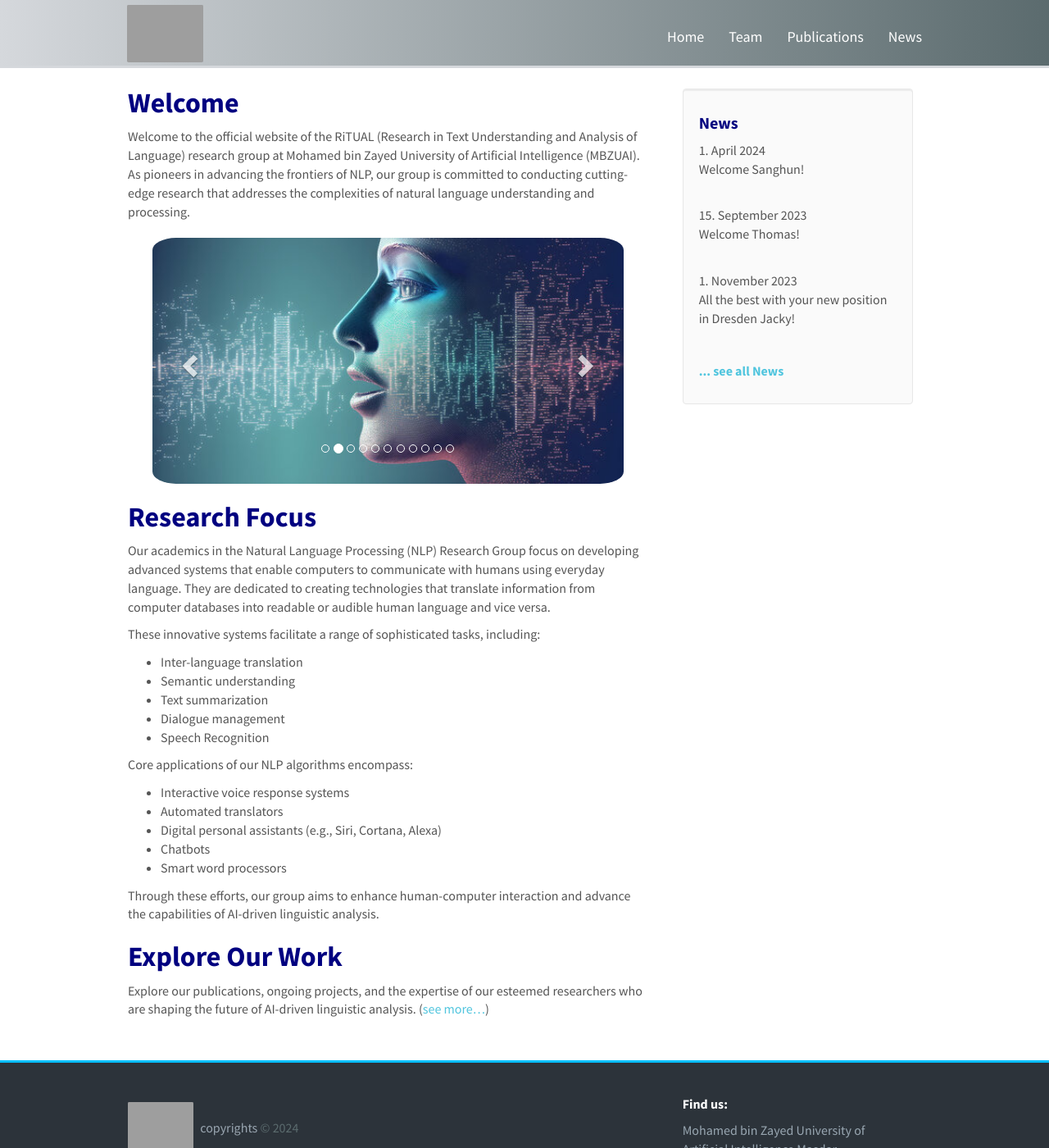
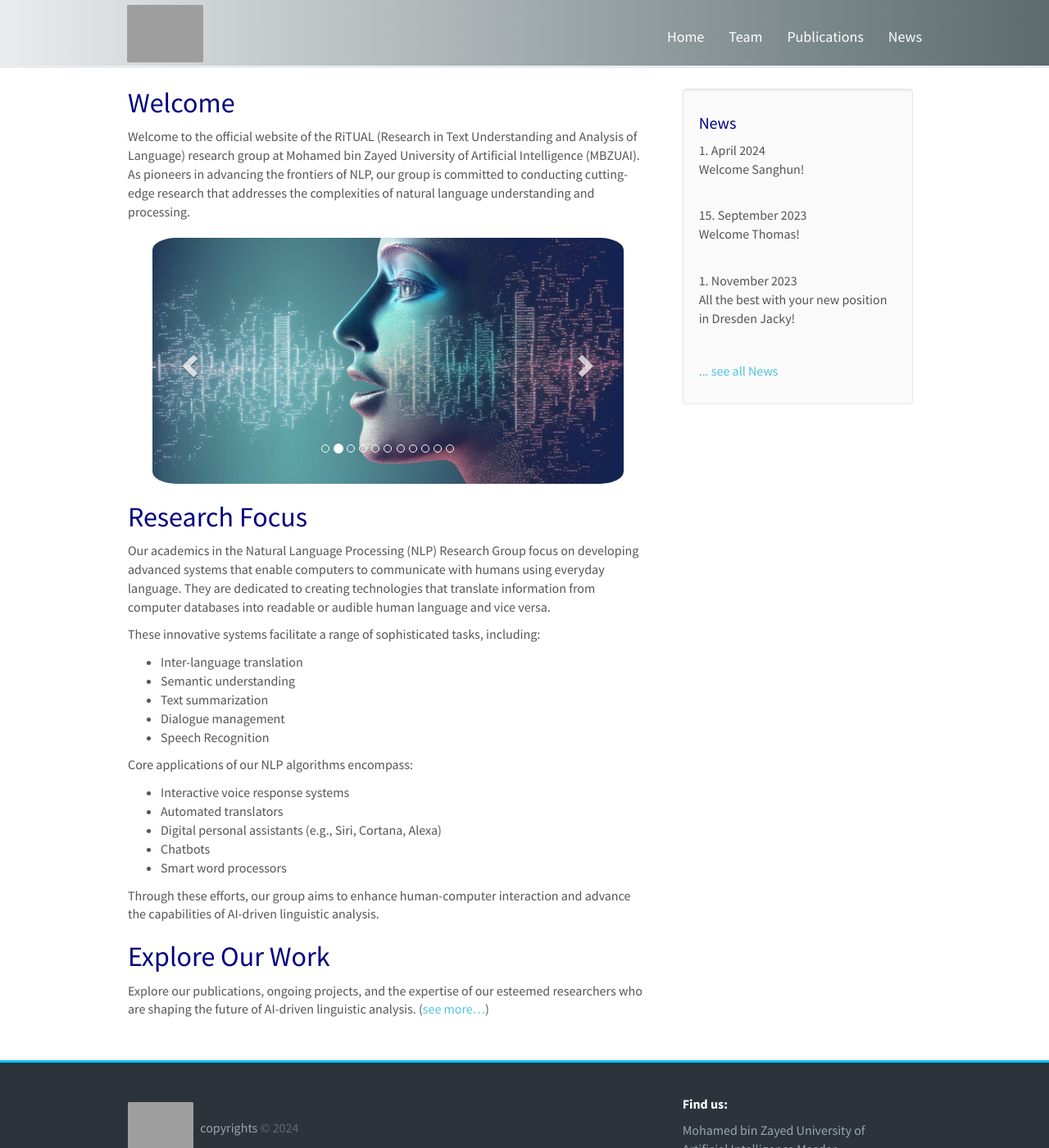
Before and after one commit to RamzaBasharat/MBZUAI, a Jekyll site: the page built from _pages/home.md, in a window 1280 px wide and 1400 px high. Shown: the whole window at 82% size. Built offline with Jekyll 4.4.1, drawn with Linux system fonts in a browser that asks for light colours; nearby versions of some CDN libraries.

Commit message:
updating styles

```diff
--- a/css/main.scss
+++ b/css/main.scss
@@ -106,12 +106,12 @@ margin-bottom:25px;
 
 h3,h5{
 color: #5B6B6E;
-font-weight: 600;
+font-weight: 500;
 }
 
 h2,h4{
 color: #000080;
-font-weight: 600;
+font-weight: 500;
 }
 
 .gray{
@@ -203,10 +203,9 @@ color:#99a7b2;
 
 /* Navbar background and text color */
 .navbar-default {
-//     background-color: #2c333a; /* Background color */
-    background: linear-gradient(to right, #D5D8DC, #5B6B6E);
+    background: linear-gradient(to right, #EAECEE, #5B6B6E);
     border: none; /* Remove the default border */
-    border-bottom: 3px solid #D5D8DC;
+    border-bottom: 3px solid #EAECEE;
     padding: 20px 0px 10px 0px;
     border-radius: 0px;
 }
```
